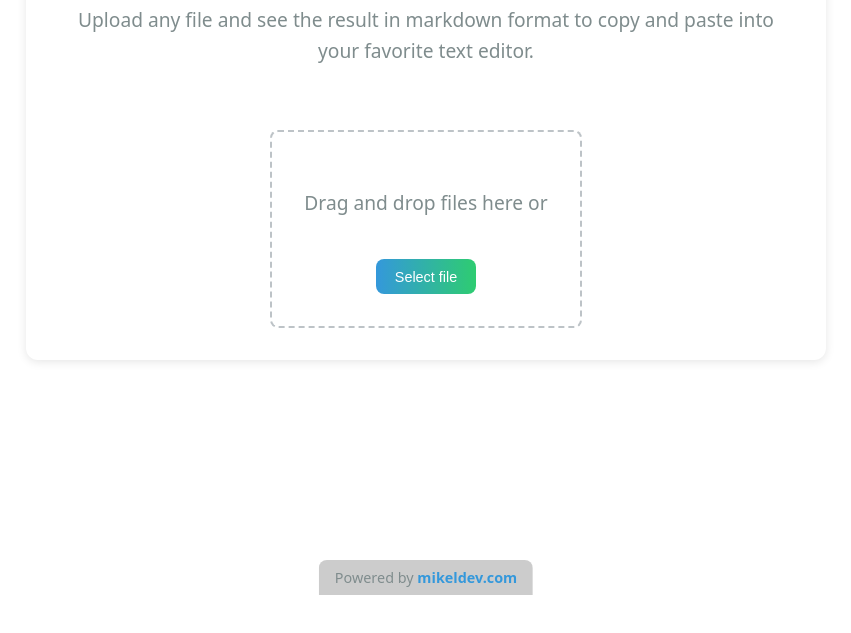
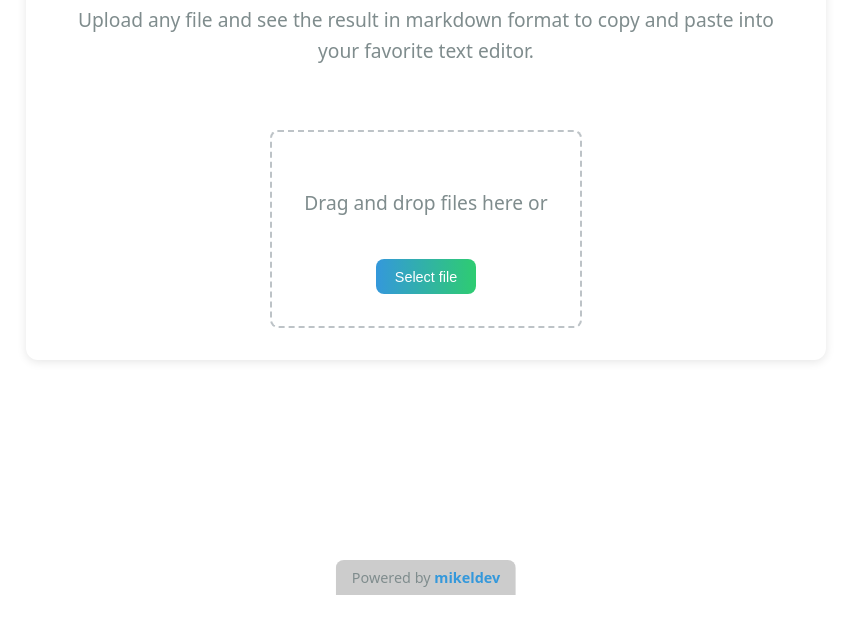
Before and after one commit to byronnDev/markdownAnything, a website: page index.html in a window 1280 px wide. Shown: the part 205-838 px from the top of the page, without its empty margins (214-1065 px from the left). Drawn offline with Linux system fonts and the light colour scheme.

Commit message:
Actualizar enlaces en la sección "Powered By" y mejorar la traducción en el archivo de traducciones

```diff
--- a/index.html
+++ b/index.html
@@ -384,7 +384,7 @@
         }
     </style>
     <p class="poweredBy">
-        Powered by <a href="www.mikeldev.com">mikeldev.com</a>
+        Powered by <a href="https://www.mikeldev.com">mikeldev</a>
     </p>
     <div class="container">
         <h1 class="title">MarkDownAnything</h1>
@@ -440,7 +440,7 @@
     document.querySelector('.lead').textContent = translations[lang].lead;
     document.querySelector('.drop-zone p').textContent = translations[lang].dropZoneText;
     document.querySelector('.subirArchivo').textContent = translations[lang].selectFileButton;
-    document.querySelector('.poweredBy a').textContent = translations[lang].poweredBy;
+    document.querySelector('.poweredBy').innerHTML = translations[lang].poweredBy;
     document.querySelector('.resultado').textContent = translations[lang].resultTitle;
     document.getElementById('copyButton').title = translations[lang].copyButtonTitle;
 
--- a/translations.js
+++ b/translations.js
@@ -3,7 +3,7 @@ export const translations = {
     en: {
         title: "MarkDownAnything",
         lead: "Upload any file and see the result in markdown format to copy and paste into your favorite text editor.",
-        poweredBy: "mikeldev.com",
+        poweredBy: "Powered by <a href=\"https://www.mikeldev.com\">mikeldev</a>",
         dropZoneText: "Drag and drop files here or",
         selectFileButton: "Select file",
         resultTitle: "Result",
@@ -12,7 +12,7 @@ export const translations = {
     es: {
         title: "MarkDownAnything",
         lead: "Sube cualquier archivo y verás el resultado en formato markdown para que puedas copiar y pegarlo en tu editor de texto favorito.",
-        poweredBy: "mikeldev.com",
+        poweredBy: "Desarrollado por <a href=\"https://www.mikeldev.com\">mikeldev</a>",
         dropZoneText: "Arrastra y suelta archivos aquí o",
         selectFileButton: "Seleccionar archivo",
         resultTitle: "Resultado",
```
